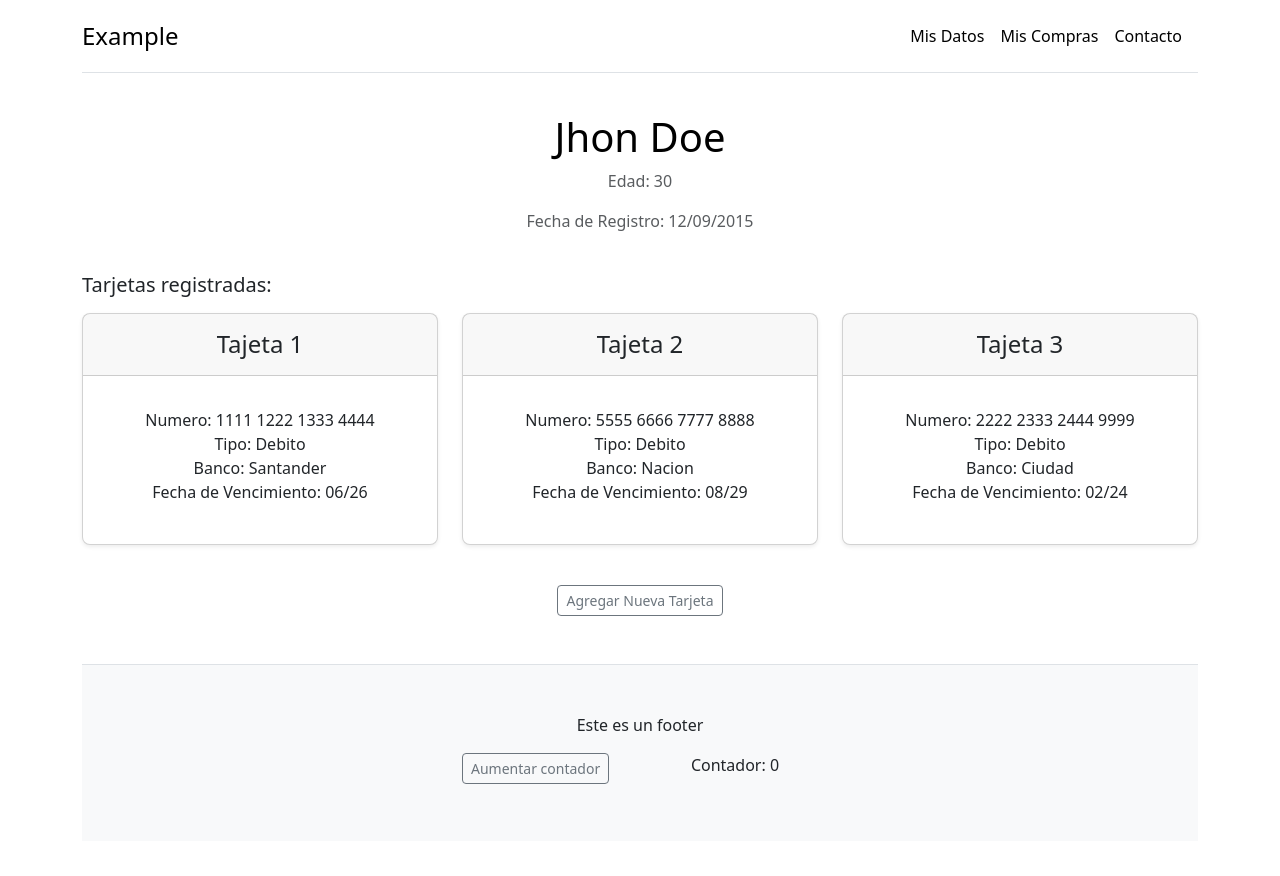
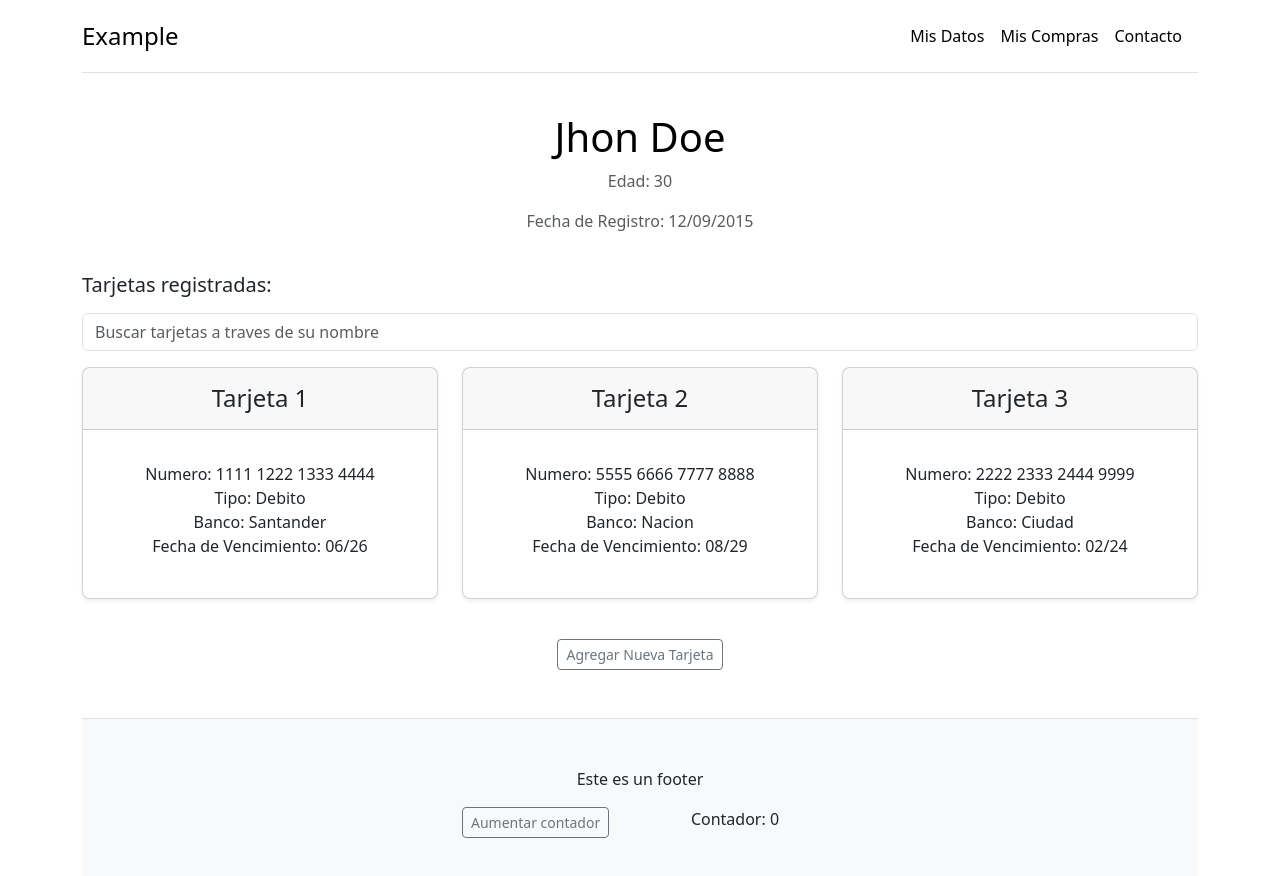
Before and after one commit to fedediclaudio/ucema_examplecards_front, an Angular app: page / in a window 1280 px wide. Shown: the top 876 px of the page. Built offline with nearby package versions, Linux system fonts and the light colour scheme.

Commit message:
Busqueda de tarjetas

```diff
--- a/src/app/app.module.ts
+++ b/src/app/app.module.ts
@@ -8,7 +8,7 @@ import { UserInfoComponent } from './user-info/user-info.component';
 import { InfoComponent } from './user-info/info/info.component';
 import { CardsComponent } from './user-info/cards/cards.component';
 import { CardInfoComponent } from './user-info/cards/card-info/card-info.component';
-import { ReactiveFormsModule } from '@angular/forms';
+import { FormsModule, ReactiveFormsModule } from '@angular/forms';
 
 @NgModule({
   declarations: [
@@ -22,7 +22,8 @@ import { ReactiveFormsModule } from '@angular/forms';
   ],
   imports: [
     BrowserModule,
-    ReactiveFormsModule
+    ReactiveFormsModule,
+    FormsModule,
   ],
   providers: [],
   bootstrap: [AppComponent]
--- a/src/app/user-info/cards/cards.component.html
+++ b/src/app/user-info/cards/cards.component.html
@@ -1,9 +1,9 @@
 <h5 class="fw-normal mb-3">Tarjetas registradas:</h5>
-    <div class="row row-cols-1 row-cols-md-3 mb-3 text-center">
+<input type="text" class="form-control mb-3" placeholder="Buscar tarjetas a traves de su nombre" [(ngModel)]="search" (ngModelChange)="filterCards()">
+<div class="row row-cols-1 row-cols-md-3 mb-3 text-center">
 
-      <ng-container *ngFor="let c of cards">
-        <app-card-info [card]="c"></app-card-info>
-      </ng-container>
-
+  <ng-container *ngFor="let c of cards">
+    <app-card-info *ngIf="c.name.startsWith(search)" [card]="c"></app-card-info>
+  </ng-container>
 
 </div>
--- a/src/app/user-info/cards/cards.component.ts
+++ b/src/app/user-info/cards/cards.component.ts
@@ -8,10 +8,16 @@ import { Card } from 'src/model/Card';
 })
 export class CardsComponent {
 
-  @Input() cards!: Card[]
+  @Input() cards!: Card[];
+
+  search: string = '';
 
   constructor() {
 
   }
 
+  filterCards() {
+    console.log(this.search);
+  }
+
 }
--- a/src/app/user-info/user-info.component.ts
+++ b/src/app/user-info/user-info.component.ts
@@ -30,9 +30,9 @@ export class UserInfoComponent {
     this.banks = [];
     this.banks.push(santander, nacion, ciudad);
     this.owner = new Owner("Jhon Doe", 30, "12/09/2015")
-    let card1: Card = new Card("Tajeta 1", "1111 1222 1333 4444", "Debito", santander, "06/26")
-    let card2: Card = new Card("Tajeta 2", "5555 6666 7777 8888", "Debito", nacion, "08/29")
-    let card3: Card = new Card("Tajeta 3", "2222 2333 2444 9999", "Debito", ciudad, "02/24")
+    let card1: Card = new Card("Tarjeta 1", "1111 1222 1333 4444", "Debito", santander, "06/26")
+    let card2: Card = new Card("Tarjeta 2", "5555 6666 7777 8888", "Debito", nacion, "08/29")
+    let card3: Card = new Card("Tarjeta 3", "2222 2333 2444 9999", "Debito", ciudad, "02/24")
     this.owner.addCard(card1);
     this.owner.addCard(card2);
     this.owner.addCard(card3);
```
